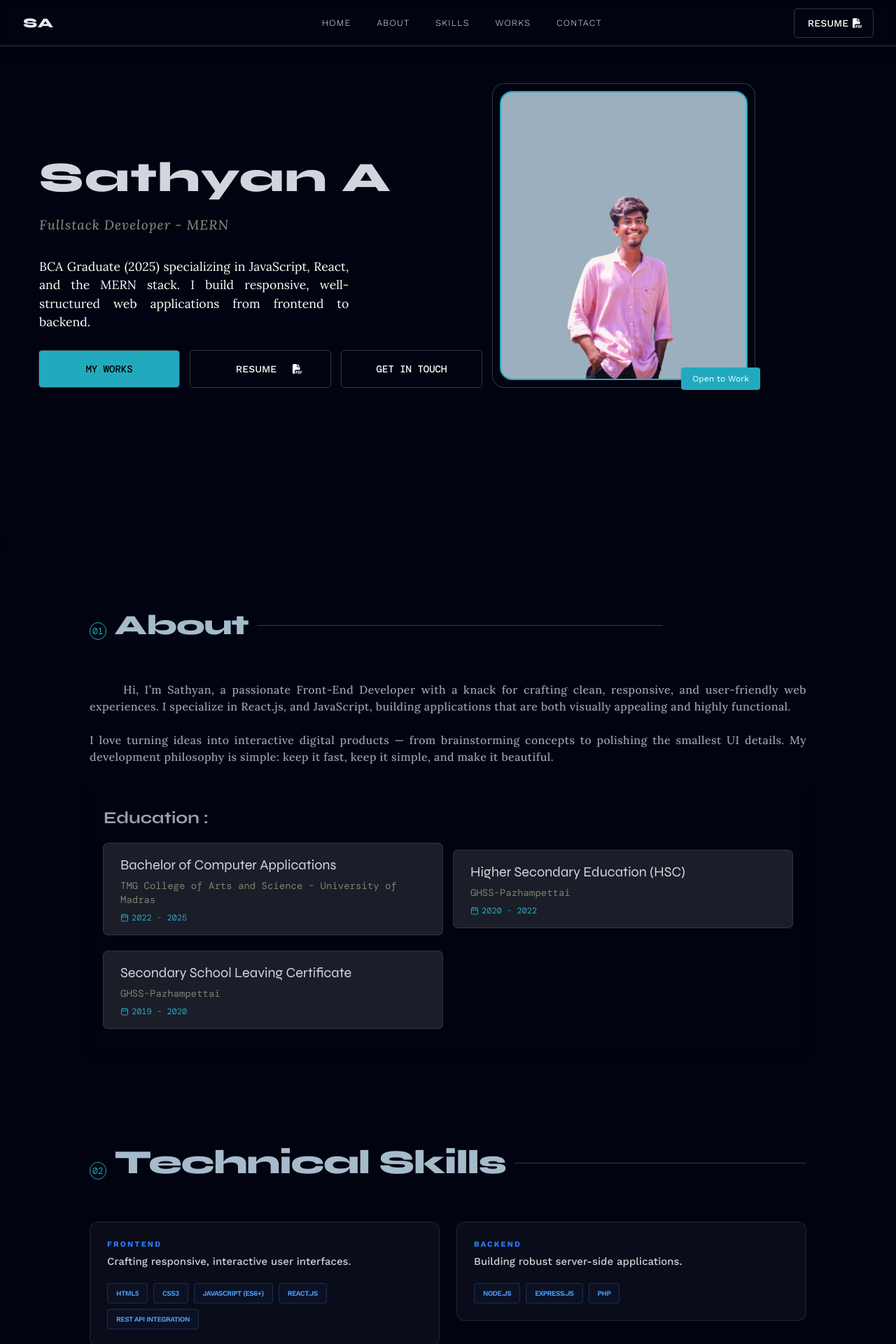
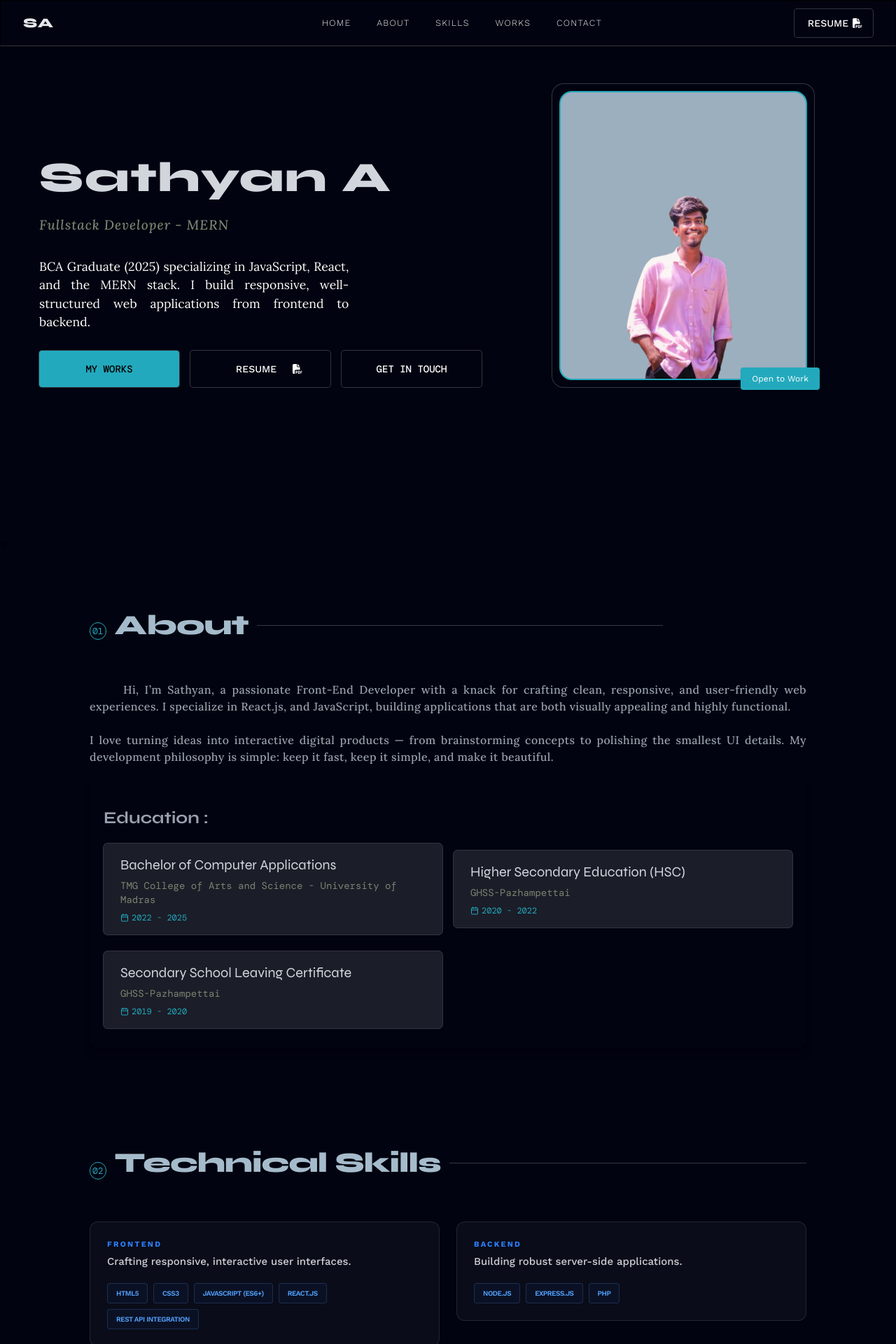
Before and after one commit to sathyan-a-wbd/sathyan-portfolio, a React (Vite) app: page / in a window 1280 px wide. Shown: the top 1920 px of the page at 70% size. Built offline with nearby package versions, Linux system fonts and the light colour scheme; a web font is replaced by a local one.

Commit message:
Fix : Font Size Adjustments

```diff
--- a/src/components/Footer.jsx
+++ b/src/components/Footer.jsx
@@ -11,7 +11,7 @@ const Footer = () => {
       <div className="flex justify-center items-center">
         <div className="flex-col flex md:flex-row w-[80%] gap-4 items-center justify-between text-gray-100 text-sm py-4">
           <div>
-            <p className="text-xs italic sm:text-2xl md:text-3xl lg:text-5xl xl:text-6xl not-open:font-extrabold tracking-wide text-left text-gray-300 syne leading-tight">
+            <p className="text-xs italic sm:text-xl  not-open:font-extrabold tracking-wide text-left text-gray-300 syne leading-tight">
               "Building Learning Improving"
             </p>
           </div>
--- a/src/components/Hero.jsx
+++ b/src/components/Hero.jsx
@@ -96,9 +96,9 @@ function Hero() {
         </div>
       </div>
       {/* Right */}
-      <div className="order-1 lg:order-2 flex items-center md:justify-center">
+      <div className="order-1 lg:order-2 w-full flex items-center justify-center">
         <div
-          className={`p-3 relative ring-1 ring-white/20 rounded-2xl transition-all  duration-300 hover:scale-102  ease-out transform ${animate ? "opacity-100 " : "opacity-0 -translate-y-0"} `}
+          className={`p-3 flex items-center justify-center  relative ring-1 ring-white/20 rounded-2xl transition-all  duration-300 hover:scale-102  ease-out transform ${animate ? "opacity-100 " : "opacity-0 -translate-y-0"} `}
         >
           <div className="rounded-sm text-xs absolute shadow-sm -bottom-1 -right-2 bg-[#23A9BD] text-white px-4 py-2">
             {" "}
--- a/src/components/small_compo/Headings.jsx
+++ b/src/components/small_compo/Headings.jsx
@@ -20,7 +20,7 @@ const Headings = ({ value, title, cSize }) => {
 
       <span
         style={{
-          fontSize: cSize || "clamp(1.25rem, 5vw, 3rem)",
+          fontSize: cSize || "clamp(1.25rem, 5vw, 2.5rem)",
           whiteSpace: "nowrap",
         }}
         className="flex-shrink-0 tracking-tight syne font-extrabold"
```
